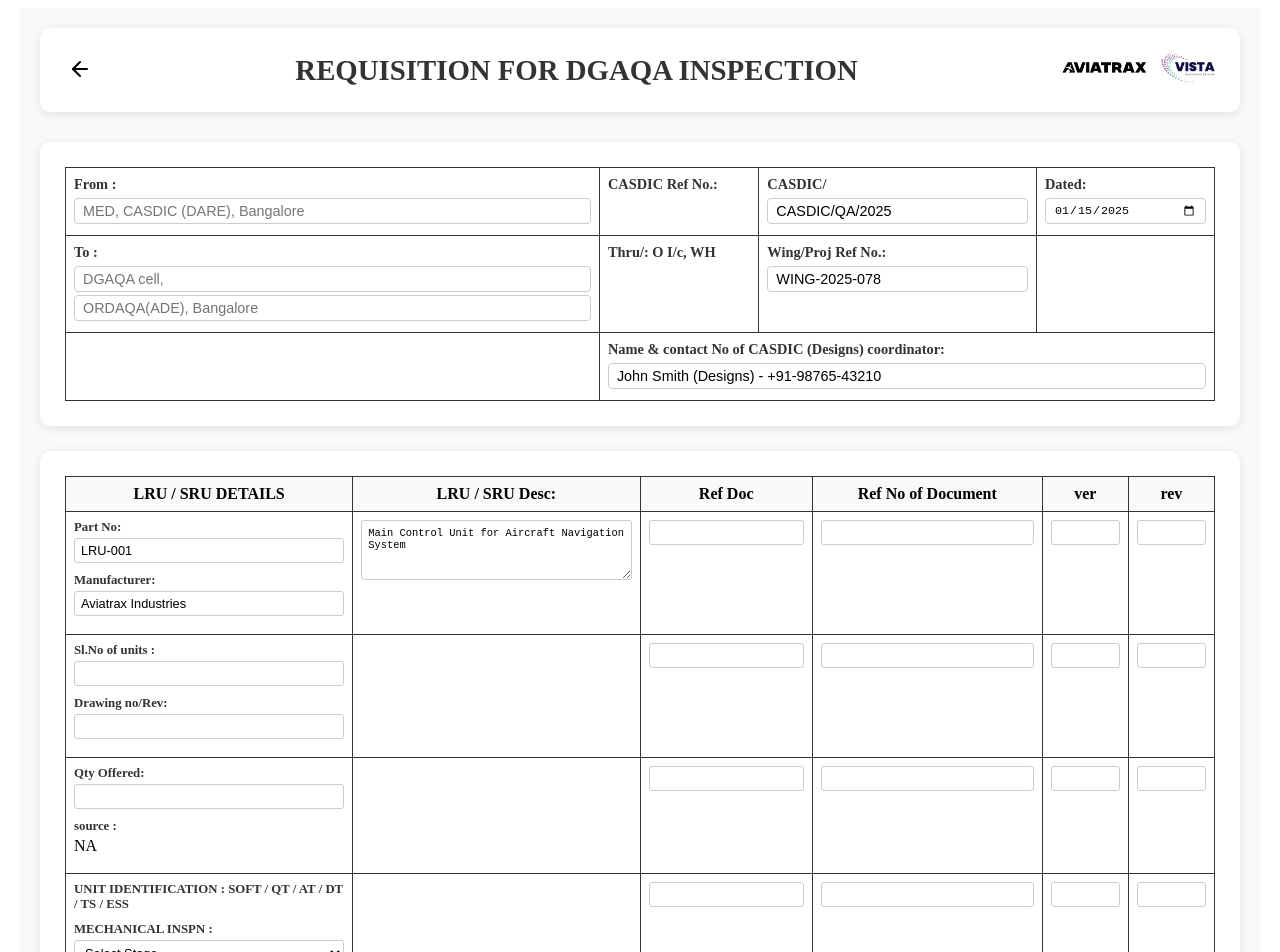
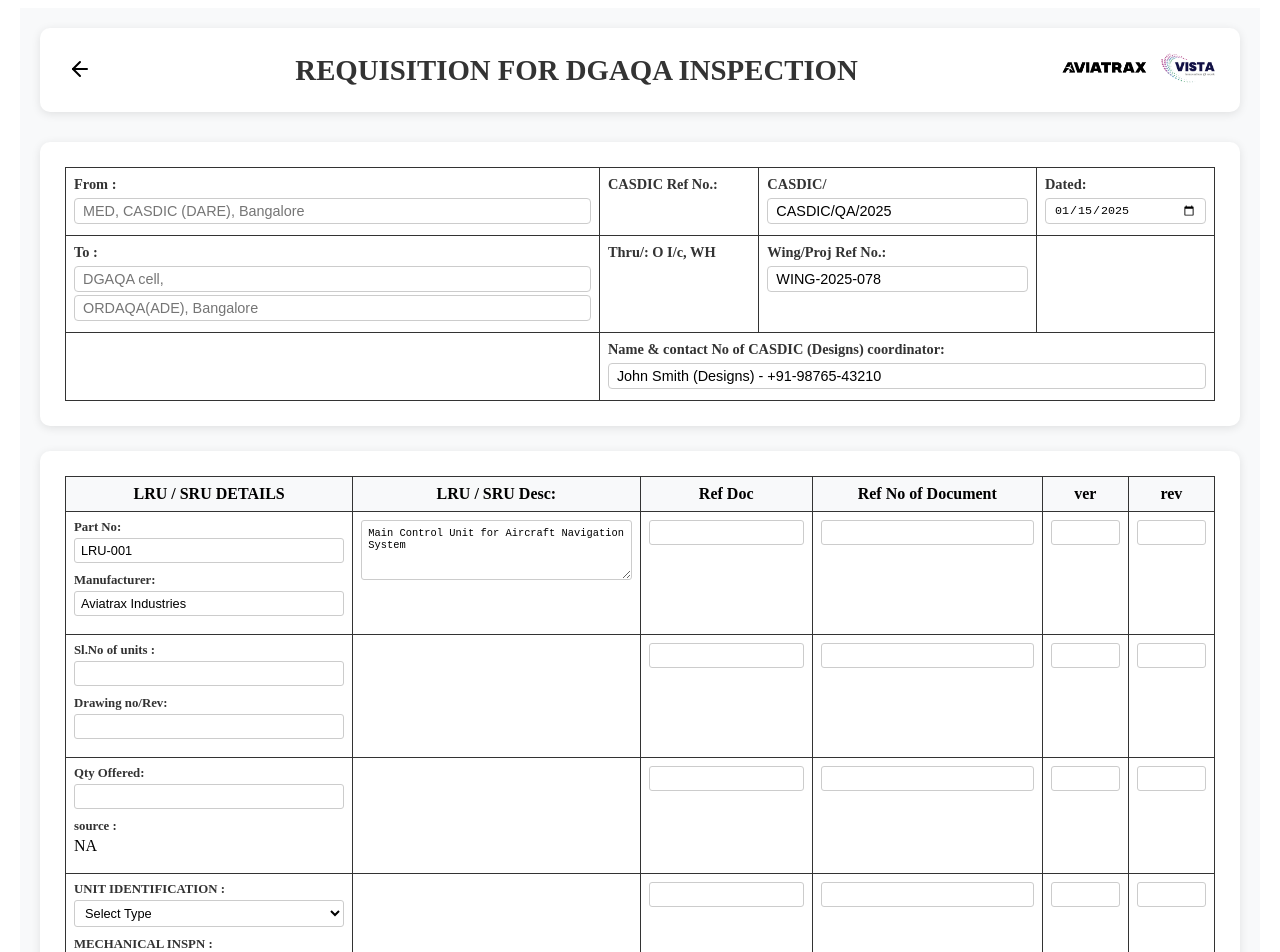
Before and after one commit to yogeshwar-2004y/d2RO_trail, a Vue app in the folder frontend/: page /memos/1 in a window 1280 px wide. Shown: the top 952 px of the page. Built offline with nearby package versions, Linux system fonts and the light colour scheme.

Commit message:
memo ui changes 4

```diff
--- a/frontend/src/components/MemoForm.vue
+++ b/frontend/src/components/MemoForm.vue
@@ -158,7 +158,16 @@
           <tr>
             <td class="lru-cell">
               <div class="lru-field">
-                <label>UNIT IDENTIFICATION : SOFT / QT / AT / DT / TS / ESS</label>
+                <label>UNIT IDENTIFICATION :</label>
+                <select v-model="formData.unitIdentification" class="lru-select">
+                  <option value="">Select Type</option>
+                  <option value="SOFT">SOFT</option>
+                  <option value="QT">QT</option>
+                  <option value="AT">AT</option>
+                  <option value="DT">DT</option>
+                  <option value="TS">TS</option>
+                  <option value="ESS">ESS</option>
+                </select>
               </div>
               <div class="lru-field">
                 <label>MECHANICAL INSPN :</label>
@@ -700,6 +709,7 @@ export default {
         version3: '',
         revision3: '',
         mechanicalInsp: '',
+        unitIdentification: '',
         refDoc4: '',
         refNo4: '',
         version4: '',
```
